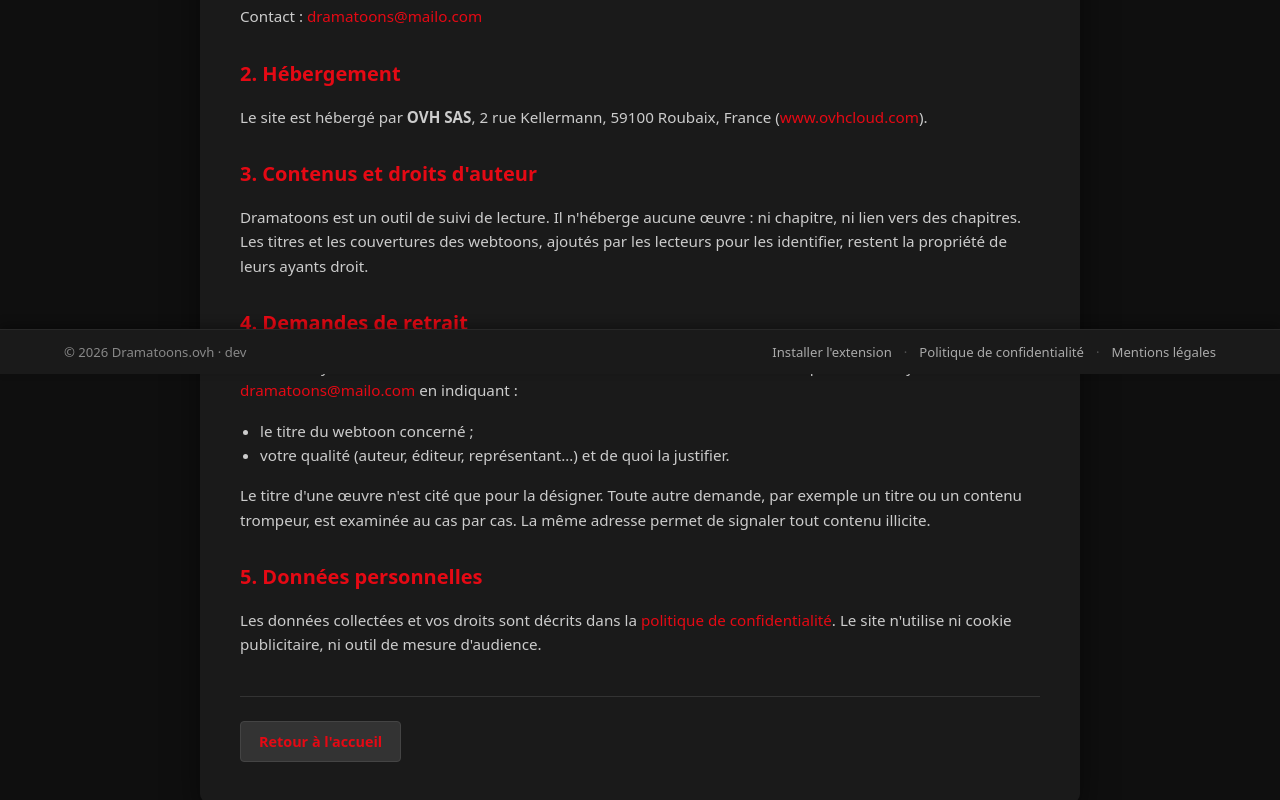
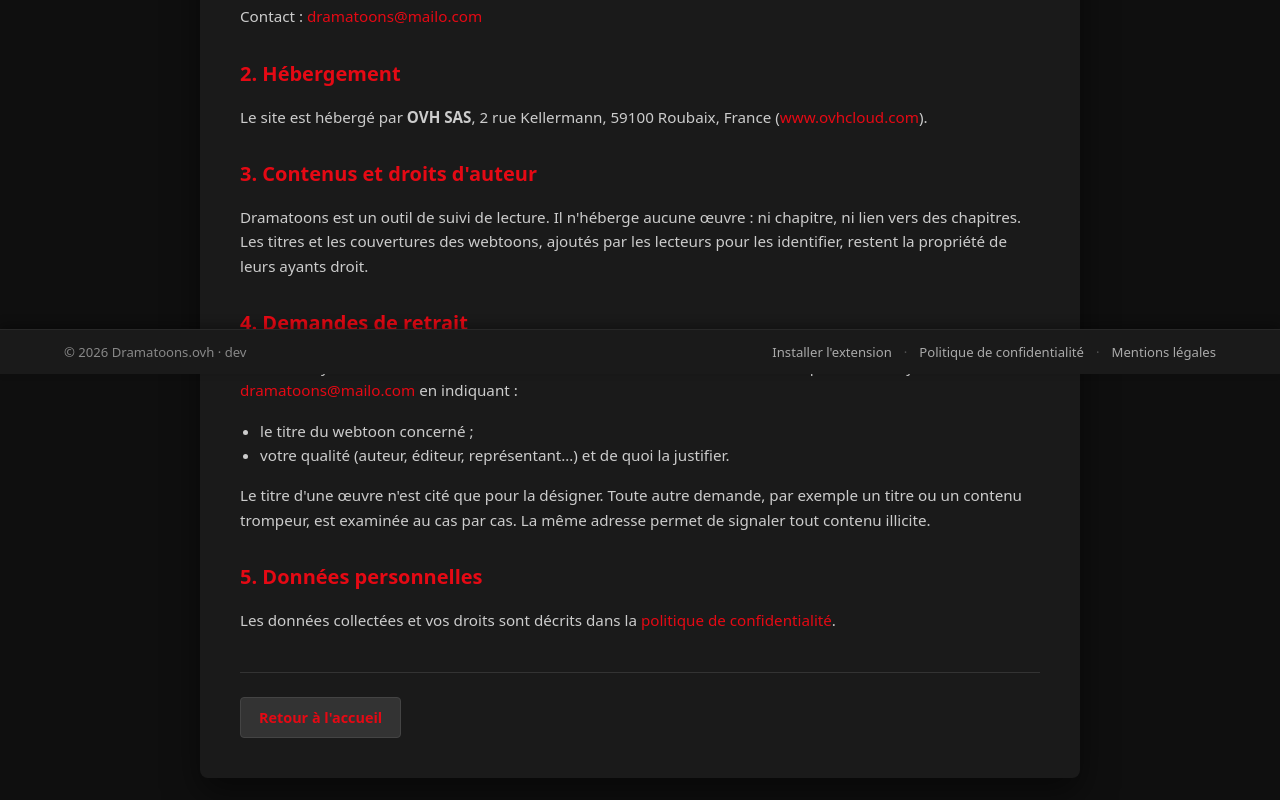
Before and after one commit to remi-leconte/dramatoons-front, a Vue app: page /mentions-legales in a window 1280 px wide. Shown: the part 426-1226 px from the top of the page. Built offline with nearby package versions, Linux system fonts and the light colour scheme.

Commit message:
feature(#204): retire des mentions une promesse et un réglage en trop

```diff
--- a/src/views/LegalNoticeView.vue
+++ b/src/views/LegalNoticeView.vue
@@ -51,8 +51,7 @@
       <h2>5. Données personnelles</h2>
       <p>
         Les données collectées et vos droits sont décrits dans la
-        <router-link to="/privacy">politique de confidentialité</router-link>. Le site n'utilise ni
-        cookie publicitaire, ni outil de mesure d'audience.
+        <router-link to="/privacy">politique de confidentialité</router-link>.
       </p>
 
       <div class="legal-back">
@@ -101,7 +100,6 @@ const CONTACT = 'dramatoons@mailo.com'
   margin-top: 1.8rem;
   margin-bottom: 0.8rem;
   color: #e50914;
-  scroll-margin-top: 20px;
 }
 
 .legal-card p,
```
